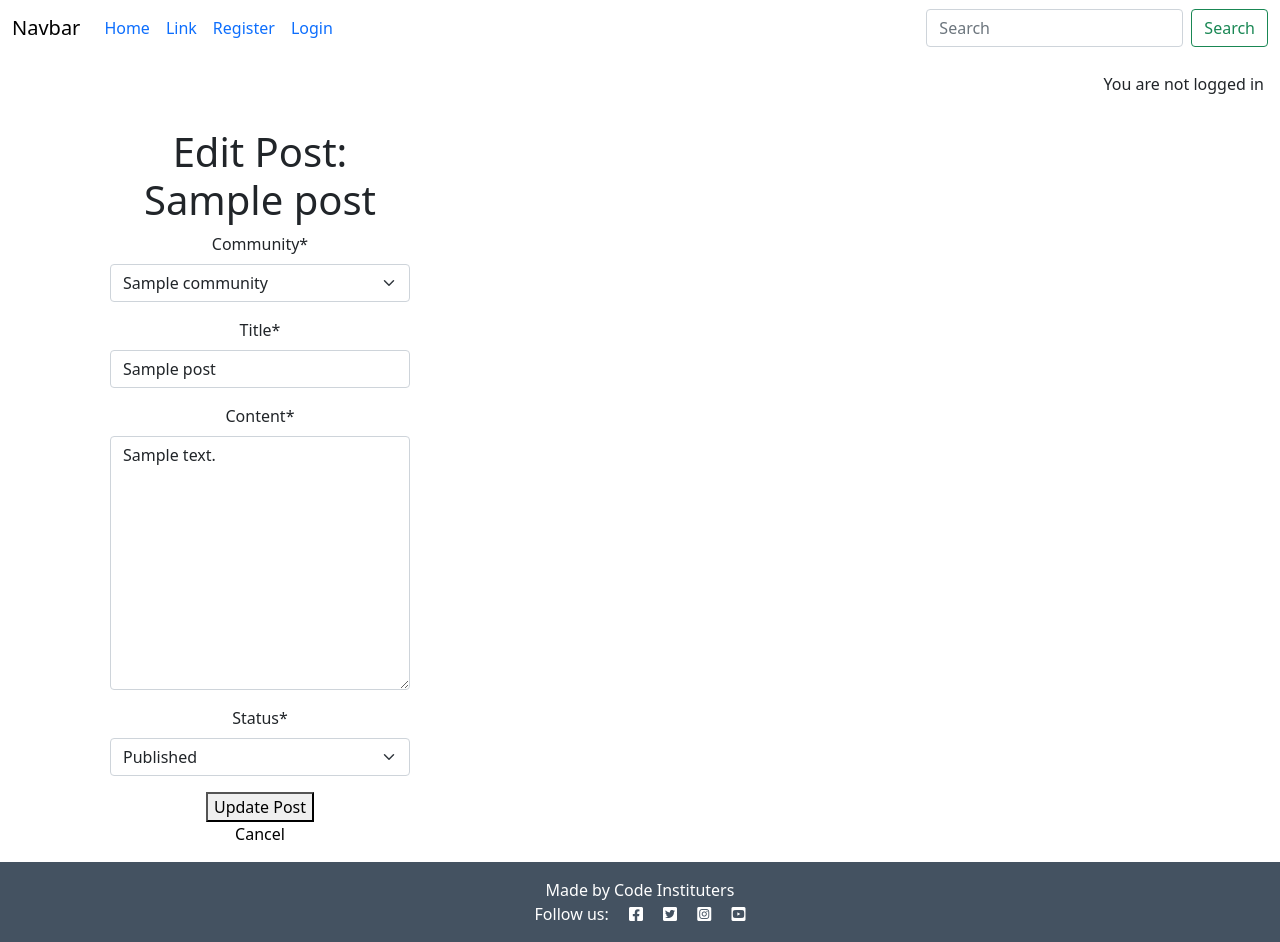
After one commit to Dhruvesh48/Transmit, a Django app: a page that uses blog/templates/blog/edit_post.html in a window 1280 px wide. The commit adds this page. Run offline with Django 4.2, Linux system fonts and the light colour scheme; tables that the repository leaves empty hold one stand-in row (values such as "Sample post"); some libraries are stand-ins or nearby versions.

```diff
--- a/blog/forms.py
+++ b/blog/forms.py
@@ -1,5 +1,6 @@
 from django import forms
 from .models import Community, Post, Comment
+from django_summernote.widgets import SummernoteWidget
 
 class CommunityForm(forms.ModelForm):
     class Meta:
@@ -16,6 +17,9 @@ class PostForm(forms.ModelForm):
     class Meta:
         model = Post
         fields = ['community', 'title', 'content', 'status']
+        widgets = {
+            'content': SummernoteWidget(),  # Use Summernote for content
+        }
 
 class CommentForm(forms.ModelForm):
     class Meta:
--- a/blog/models.py
+++ b/blog/models.py
@@ -45,7 +45,7 @@ class Post(models.Model):
         return f"{self.title}"
 
     def save(self, *args, **kwargs):
-        if not self.slug:
+        if not self.slug or slugify(self.title) != self.slug:
             # Create slug from the title
             base_slug = slugify(self.title)
             slug = base_slug
--- /dev/null
+++ b/blog/templates/blog/edit_post.html
@@ -0,0 +1,22 @@
+{% extends 'base.html' %}
+{% load crispy_forms_tags %}
+
+{% block content %}
+
+<div class="container px-4 text-center">
+    <div class="row gx-5">
+      <div class="col-md-4">
+       <div class="p-3">
+        <h1>Edit Post: {{ post.title }}</h1>
+        <form method="post">
+            {% csrf_token %}
+            {{ post_form | crispy }}
+            <button type="submit">Update Post</button>
+        </form>
+        <a href="{% url 'post_detail' slug=post.slug %}">Cancel</a>
+       </div>
+      </div>
+    </div>
+</div>
+
+{% endblock %}
--- a/blog/urls.py
+++ b/blog/urls.py
@@ -4,6 +4,8 @@ from django.urls import path
 urlpatterns = [
     path('<slug:slug>/delete_comment/<int:comment_id>',views.comment_delete, name='comment_delete'),
     path('<slug:slug>/edit_comment/<int:comment_id>',views.comment_edit, name='comment_edit'),
+    path('<slug:slug>/edit/', views.edit_post, name='edit_post'),
+    path('<slug:slug>/delete/', views.delete_post, name='delete_post'),
     path('community/<str:name>/', views.community_detail, name='community_detail'),
     path('create-community/', views.create_community, name='create_community'),
     path('create_post/', views.create_post, name='create_post'),
--- a/blog/views.py
+++ b/blog/views.py
@@ -133,9 +133,6 @@ def create_community(request):
         }
     )
 
-from django.shortcuts import get_object_or_404, redirect
-from .models import Post, Vote
-
 def vote_post(request, post_id, vote_type):
 
     queryset = Post.objects.filter(status=1)
@@ -169,6 +166,35 @@ def vote_post(request, post_id, vote_type):
             'vote_type': vote_type,
         }
     )
+
+def edit_post(request, slug):
+    """
+    view to edit posts
+    """
+    queryset = Post.objects.filter(status=1)
+    post = get_object_or_404(queryset, slug=slug)
+
+    if request.method == 'POST':
+        post_form = PostForm(request.POST, instance=post)  # Load the existing post data into the form
+        if post_form.is_valid():
+            post_form.save()  # Save the edited post
+            messages.success(request, "Post updated successfully!")
+            return redirect('post_detail', slug=post.slug)  # Redirect to the post detail page
+    else:
+        post_form = PostForm(instance=post)  # Populate the form with the post data for editing
+
+    return render(request, 'blog/edit_post.html', {'post_form': post_form, 'post': post})
+
+def delete_post(request, slug):
+    post = get_object_or_404(Post, slug=slug)
+
+    if request.method == 'POST':
+        post.delete()  # Delete the post
+        messages.success(request, "Post deleted successfully!")
+        return redirect('home')  # Redirect to the list of posts (or another appropriate view)
+
+    return render(request, 'blog/delete_post.html', {'post': post})
+
 
 def comment_edit(request, slug, comment_id):
     """
--- /dev/null
+++ b/static/js/post.js
@@ -0,0 +1,4 @@
+const editButtons = document.getElementsByClassName("btn-edit");
+const postText = document.getElementById("id_body");
+const commentForm = document.getElementById("commentForm");
+const submitButton = document.getElementById("submitButton");
```
Also changed, not shown: blog/templates/blog/delete_post.html (added, +11 -0 lines), blog/templates/blog/post_detail.html (+10 -0 lines).
